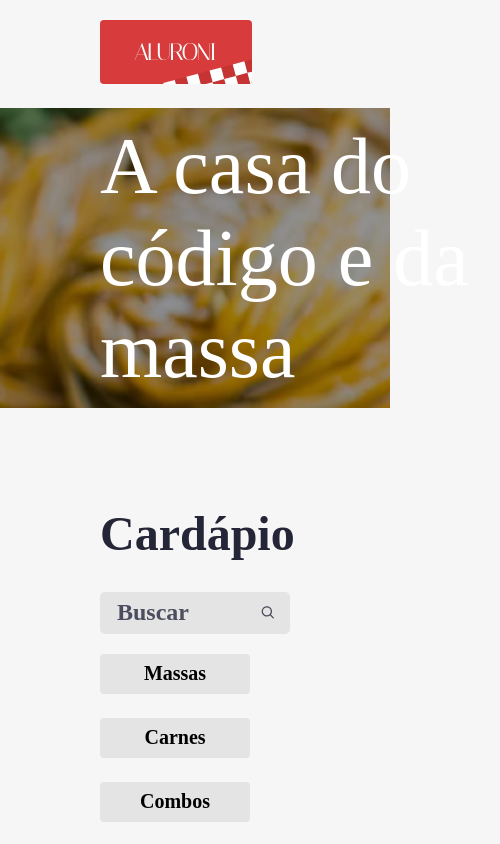
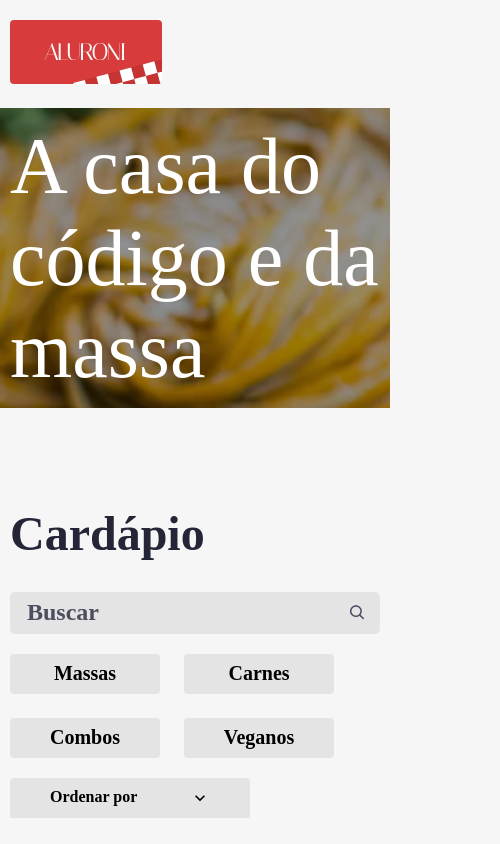
Before and after one commit to brunorochadelima/aluroni, a React (Create React App) app: page / in a window 390 px wide. Shown: the top 844 px of the page, 500 px wide, since content can reach past the window. Built offline with nearby package versions, Linux system fonts and the light colour scheme; a web font is replaced by a local one.

Commit message:
ajustando mobile

```diff
--- a/src/styles/variaveis.scss
+++ b/src/styles/variaveis.scss
@@ -1,4 +1,4 @@
-$padding-horizontal-mobile: 100px;
+$padding-horizontal-mobile: 10px;
 $padding-horizontal-sm: 150px;
 $padding-horizontal-md: 200px;
 $padding-horizontal: 250px;
```
